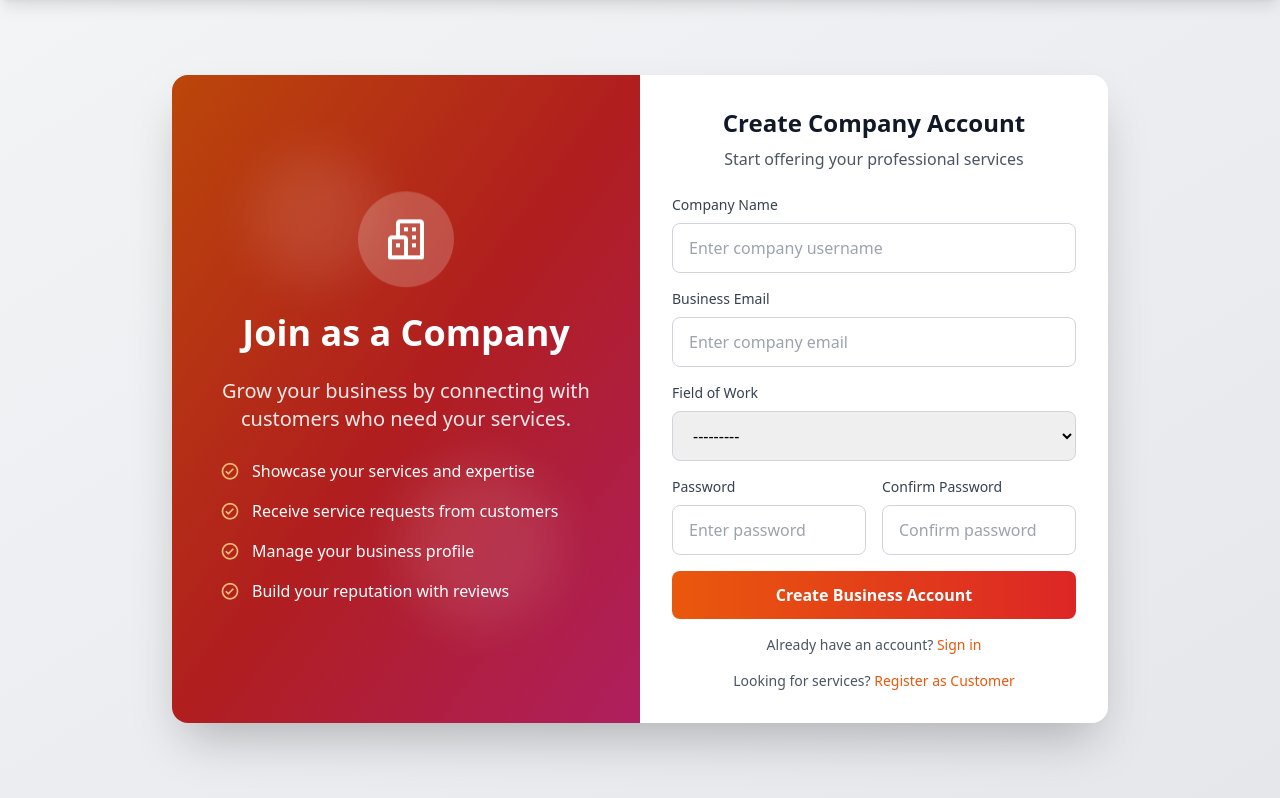
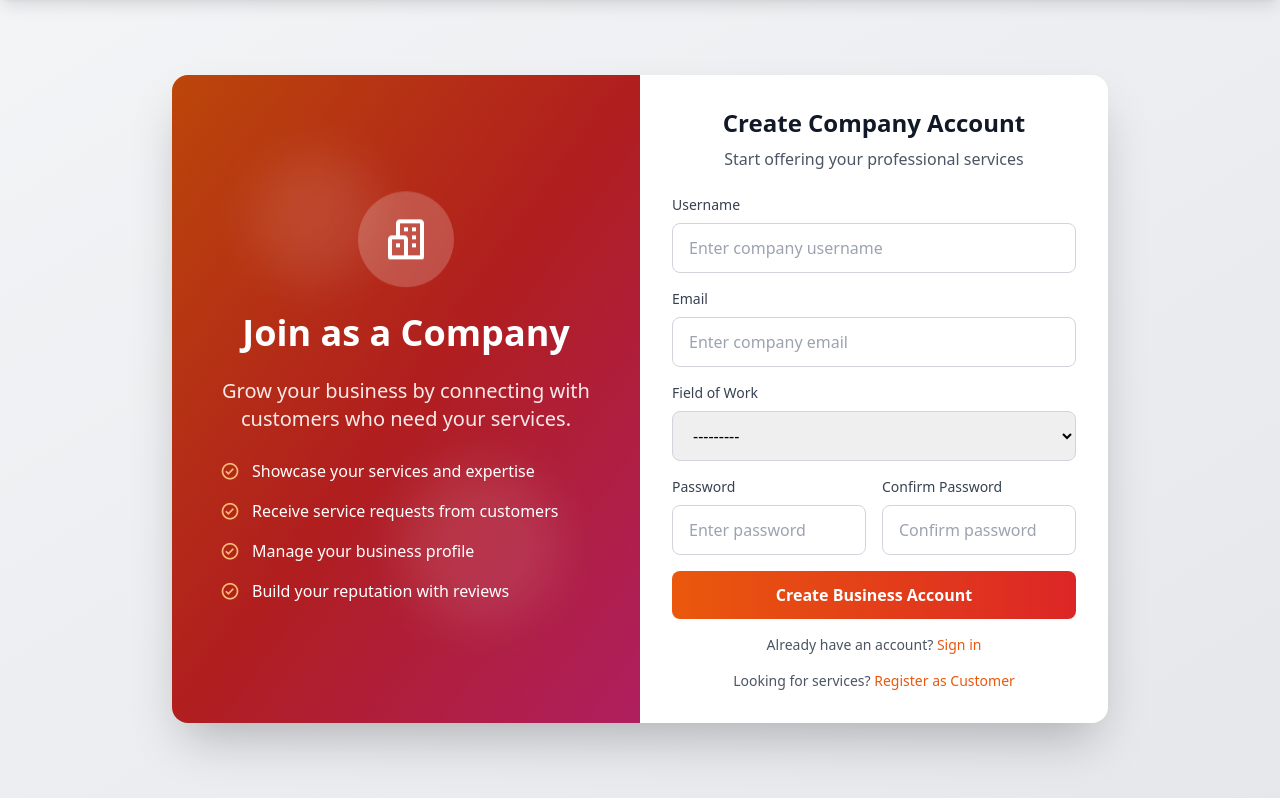
Before and after one commit to johneliud/xpertshub, a Django app: page /auth/register/company/ in a window 1280 px wide. Shown: the part 70-868 px from the top of the page. Run offline with Django 5.2, Linux system fonts and the light colour scheme; some libraries are stand-ins or nearby versions.

Commit message:
refactor: simplify company registration form labels
Change 'Company Name' to 'Username' and 'Business Email' to 'Email' for consistency with customer registration and clearer user instructions.

```diff
--- a/users/templates/users/company_register.html
+++ b/users/templates/users/company_register.html
@@ -60,14 +60,14 @@
 
             <div>
               <label for="id_username" class="block text-sm font-medium text-gray-700 mb-2">
-                Company Name
+                Username
               </label>
               {{ form.username }}
             </div>
 
             <div>
               <label for="id_email" class="block text-sm font-medium text-gray-700 mb-2">
-                Business Email
+                Email
               </label>
               {{ form.email }}
             </div>
```
